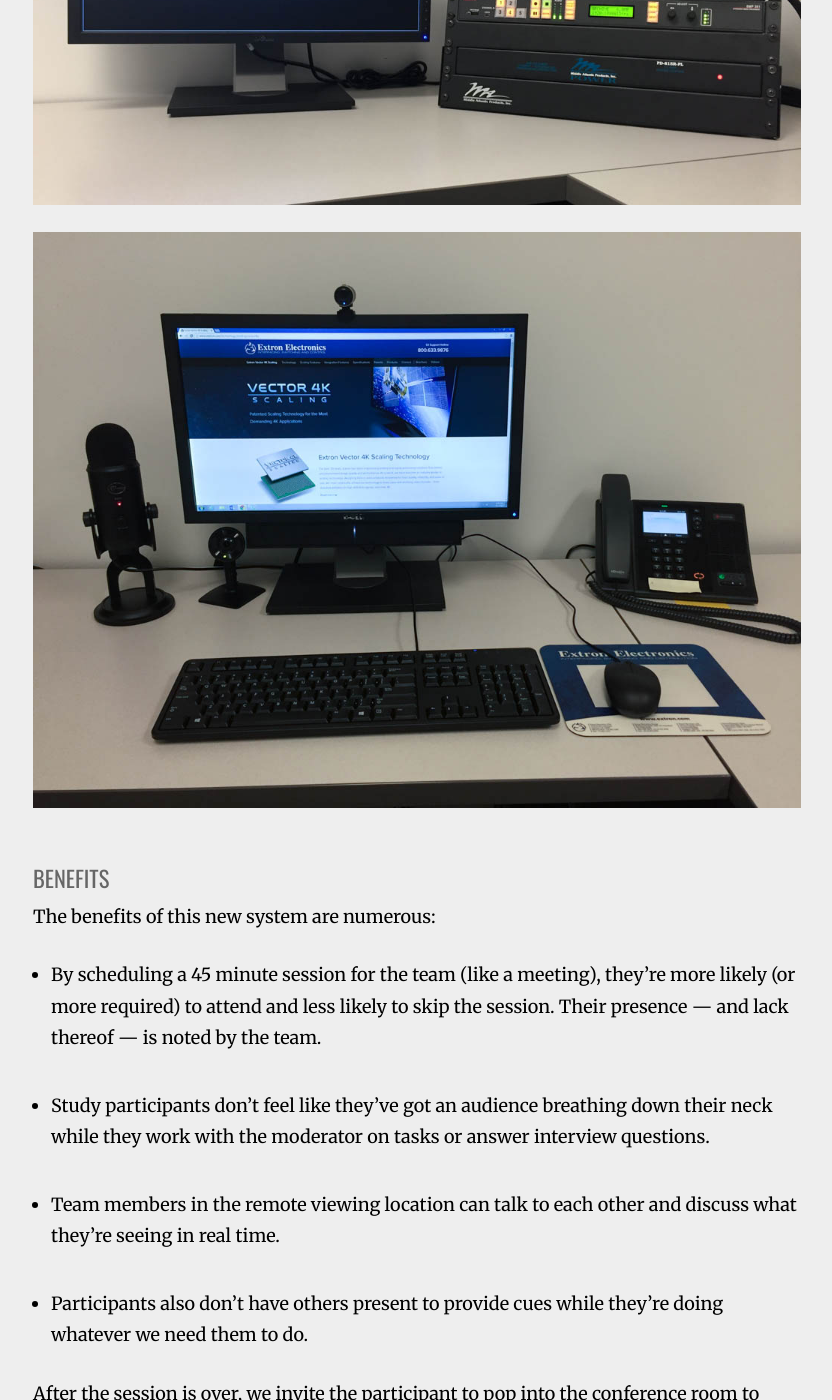
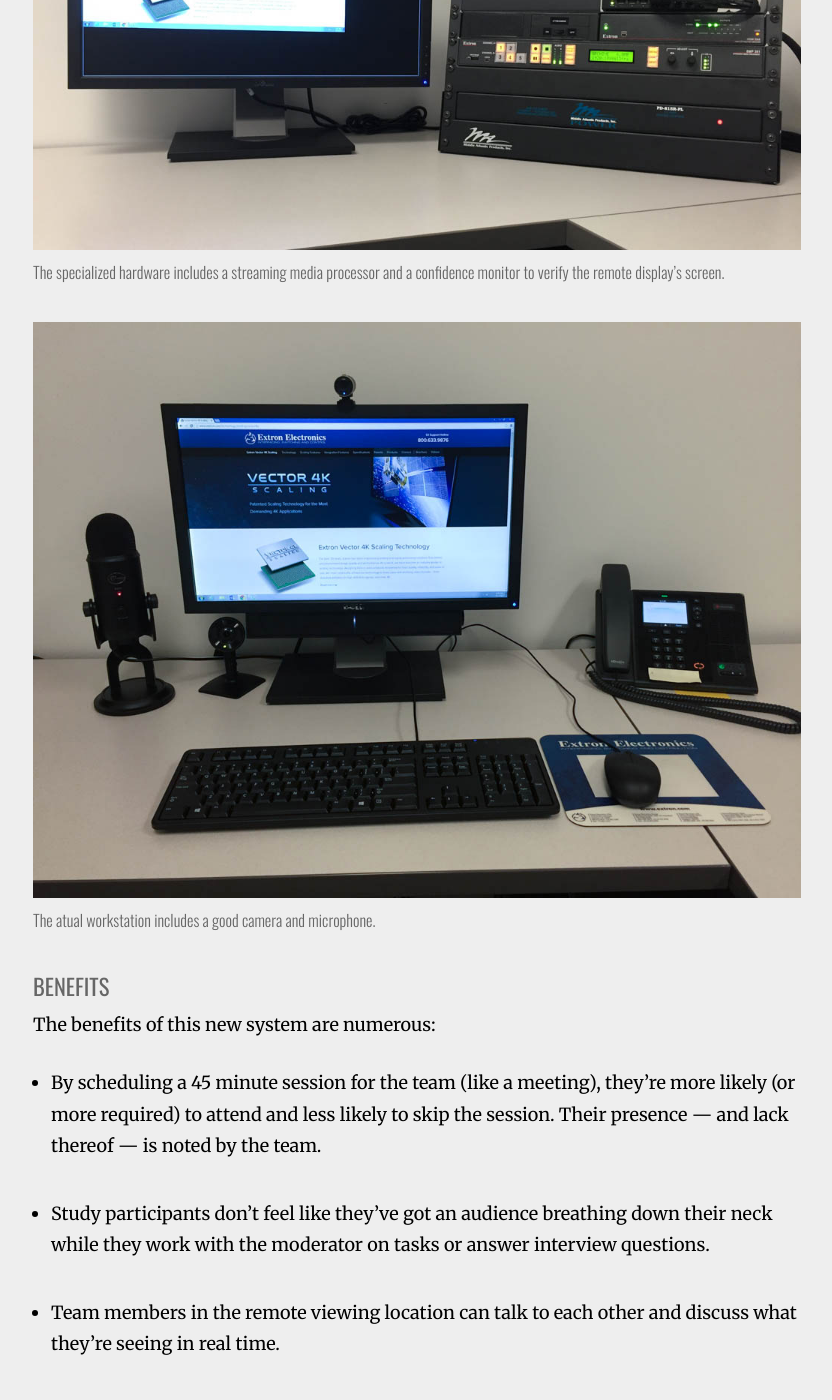
Before and after one commit to drewtodd/drewtodd.github.io, a Jekyll site: the page built from _posts/2016-09-01-getting-out-of-the-room.md, in a window 1280 px wide and 1400 px high, scrolled down 3863 px. Shown: the whole window, without its empty margins (223-1055 px from the left). Built offline with Jekyll 4.4.1, drawn with Linux system fonts in a browser that asks for light colours; nearby versions of some CDN libraries; comment, search, counter and statistics services are not loaded; some of the changed text lies outside the part shown.

Commit message:
Copy edits

```diff
--- a/_posts/2016-09-01-getting-out-of-the-room.md
+++ b/_posts/2016-09-01-getting-out-of-the-room.md
@@ -34,7 +34,7 @@
 
 The idea of creating **“greatest hits” style summary videos** — a collage of the good stuff compiled from all the session — seemed like the solution at first. But this greatly increased overhead for the research team. We don’t have enough staff to dedicate someone to video editing, and it was really bringing the velocity of our research efforts down.
 
-### Silent observers (in a crowded room)
+### 'Silent' observers (in a crowded room)
 
 So we tried pulling a few extra chairs and some of the team into sessions to silently observe. This was a fail from the get-go, for two reasons:
 
@@ -46,11 +46,11 @@
 
 With all this in mind, one of the benefits of working for an AV manufacturer is that you’ve got access to some pretty sweet gear, and our team was able to leverage this to great results. We were able to get some hardware that allows us to stream sessions live to multiple locations. With a fancier camera, a Blue Yeti mic, and our new streaming media processor, we can now have the candidate and the moderator in the lab, going through the session activities, while the team watches from a conference room down the hall. For posterity purposes, the box also records the session and drops it on the desired network share (no more laborious converting of Camtasia files to MP4), which allows those who missed the session to catch up, if needed. Neat and tidy.
 
-<div class="filler-background"><a href="/img/streaming-rig1.jpg"><img src="/img/streaming-rig1.jpg" class="floatcenter" /></a></div>
+<div class="filler-background"><a href="/img/streaming-rig1.jpg"><img src="/img/streaming-rig1.jpg" class="floatcenter" /></a></div><em class="img-caption">The whole rig.</em>
 
-<div class="filler-background"><a href="/img/streaming-rig2.jpg"><img src="/img/streaming-rig2.jpg" class="floatcenter" /></a></div>
+<div class="filler-background"><a href="/img/streaming-rig2.jpg"><img src="/img/streaming-rig2.jpg" class="floatcenter" /></a></div><em class="img-caption">The specialized hardware includes a streaming media processor and a confidence monitor to verify the remote display's screen.</em>
 
-<div class="filler-background"><a href="/img/streaming-rig3.jpg"><img src="/img/streaming-rig3.jpg" class="floatcenter" /></a></div>
+<div class="filler-background"><a href="/img/streaming-rig3.jpg"><img src="/img/streaming-rig3.jpg" class="floatcenter" /></a></div><em class="img-caption">The atual workstation includes a good camera and microphone.</em>
 
 ### Benefits
 
```
Also changed, not shown: 2 other files.
